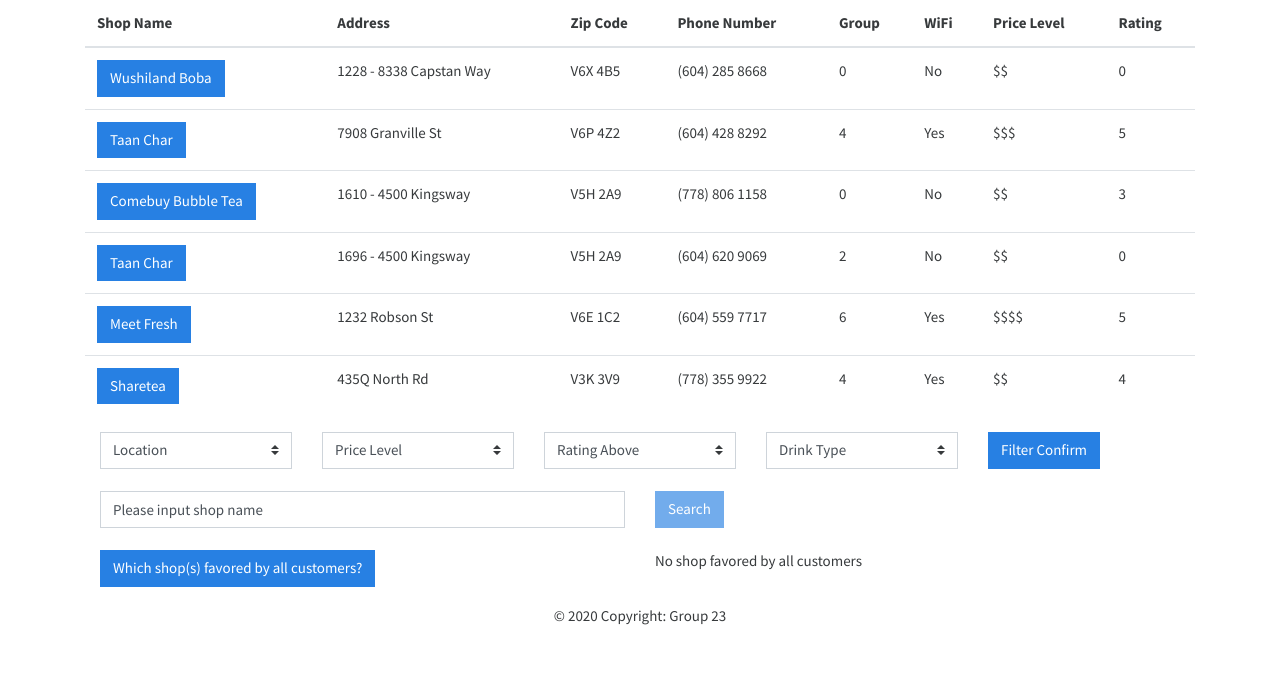
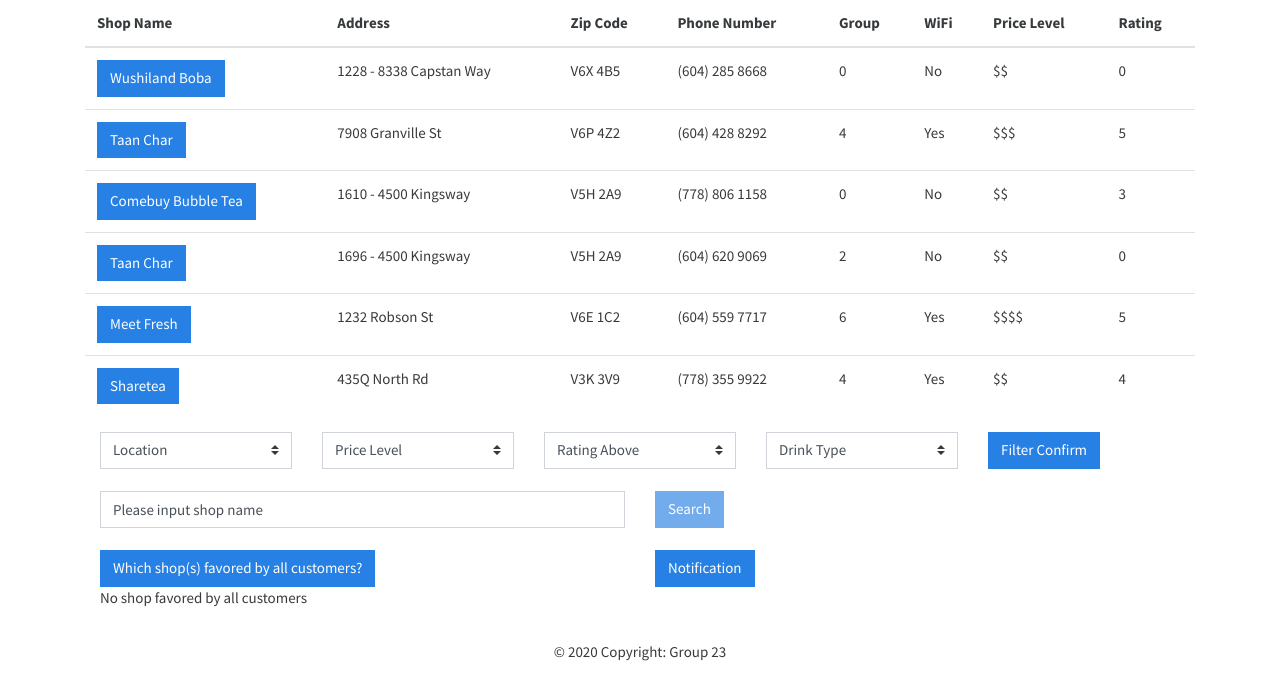
Before and after one commit to GavinTian1991/CPSC304, a PHP site: page /CPSC304/inc/customer.php in a window 1280 px wide. Shown: the part 56-756 px from the top of the page. Run offline with PHP 8.4, Linux system fonts and the light colour scheme; data comes from the database, SQL or seed files in the repository.

Commit message:
Add customer notification

```diff
--- a/inc/customer.php
+++ b/inc/customer.php
@@ -102,6 +102,17 @@
 
         $favoredByAllSearchResult = mysqli_query($conn, $favoredByAllSearchQuery);
         $favoredByAllSearchPosts = mysqli_fetch_all($favoredByAllSearchResult, MYSQLI_ASSOC);
+    }
+
+    if(isset($_POST['change_noti_read'])){
+        if(isset($_SESSION['log_in_customer_id'])) {
+            $curCustomerID = $_SESSION['log_in_customer_id'];
+            $notificationReadQuery = "UPDATE Notification n, Sends_To_Account sta
+            SET n.If_On_Read = 1
+            WHERE n.Notification_ID = sta.Notification_ID AND sta.Account_ID = '$curCustomerID'";
+
+            $notificationReadResult = mysqli_query($conn, $notificationReadQuery);
+        }
     }
 
 
@@ -280,22 +291,77 @@
                 <div class="row">
                     <div class="col-sm">
                         <button type="submit" name="favored_by_all_search" class="btn btn-primary">Which shop(s) favored by all customers?</button>
-                    </div>
-                    <div class="col-sm">
                         <?php if (empty($favoredByAllSearchPosts)): ?>
                             <p>No shop favored by all customers</p>
                         <?php else: ?>
                         <?php foreach($favoredByAllSearchPosts as $favoredByShop) : ?>
                             <div class="row">
                                 <div class="col-sm">
-                                    <p><?php echo $favoredByShop['Shop_Name']?></p>
-                                </div>
-                                <div class="col-sm">
-                                    <p><?php echo $favoredByShop['Zip_Code']?></p>
+                                    <p><?php echo $favoredByShop['Shop_Name']?>   <?php echo $favoredByShop['Zip_Code']?></p>
                                 </div>
                             </div>
                         <?php endforeach; ?>
                         <?php endif; ?>
+                    </div>
+                    <div class="col-sm">
+                        <button id="general_button" type="button" class="btn btn-primary" data-toggle="modal" data-target="#notification_display">
+                            Notification
+                        </button>
+
+
+                    <!-- Modal -->
+                    <div class="modal fade" id="notification_display" tabindex="-1" role="dialog" aria-labelledby="exampleModalLabel" aria-hidden="true">
+                    <div class="modal-dialog" role="document">
+                        <div class="modal-content">
+                        <div class="modal-header">
+                            <h5 class="modal-title" id="exampleModalLabel">Notification</h5>
+                            <button type="button" class="close" data-dismiss="modal" aria-label="Close">
+                            <span aria-hidden="true">&times;</span>
+                            </button>
+                        </div>
+                        <div class="modal-body">
+                            <?php
+                            if(isset($_SESSION['log_in_customer_id'])) {
+                                $curCustomerID = $_SESSION['log_in_customer_id'];
+                                $notificationQuery = "SELECT n.Type, n.Contents, n.If_On_Read, sta.Send_Date FROM Notification n, Sends_To_Account sta
+                                WHERE n.Notification_ID = sta.Notification_ID AND sta.Account_ID = '$curCustomerID'";
+                                $notificationResult = mysqli_query($conn, $notificationQuery);
+                                $notificationPosts = mysqli_fetch_all($notificationResult, MYSQLI_ASSOC);
+                            }
+                            ?>
+                            <?php if (empty($notificationPosts)): ?>
+                                <p>No Notifications</p>
+                            <?php else: ?>
+                                <?php foreach($notificationPosts as $notification) : ?>
+                                    <?php if ($notification['If_On_Read'] == 1): ?>
+                                        <p class="text-muted">
+                                    <?php else: ?>
+                                        <p>
+                                    <?php endif; ?>
+                                    <?php echo $notification['Type']?></p>
+                                    <?php if ($notification['If_On_Read'] == 1): ?>
+                                        <p class="text-muted">
+                                    <?php else: ?>
+                                        <p>
+                                    <?php endif; ?>
+                                    <?php echo $notification['Contents']?>
+                                    <?php
+                                    $cd = $notification['Send_Date'];
+                                    $discdate = date('Y-m-d',strtotime($cd));
+                                    echo $discdate?>
+                                    </p>
+                                <?php endforeach; ?>
+                            <?php endif; ?>
+                        </div>
+                        <div class="modal-footer">
+                            <button type="submit" name="change_noti_read" class="btn btn-secondary">Close</button>
+                        </div>
+                        </div>
+                    </div>
+                    </div>
+                    <!-- Modal -->
+
+
                     </div>
                 </div>
             </div>
--- a/inc/login.php
+++ b/inc/login.php
@@ -2,7 +2,7 @@
     require('config/db.php');
 
 	$msg = '';
-	$msgClass = 'alert-danger';
+	$msgClass = '';
 
 	if(isset($_POST['submit_Customer'])){
 
@@ -27,14 +27,13 @@
 				$curCustomerID = $user['Account_ID'];
 				$_SESSION['log_in_customer'] = $name;
 				$_SESSION['log_in_customer_id'] = $curCustomerID;
-				echo 'log in successfully!';
 				header('Location: customer.php');
 			} else {
 				$msg = 'log failed!';
-				//echo 'ERROR: '. mysqli_error($conn);
 			}
 		} else {
 			$msg = 'Please fill in all fields';
+			$msgClass = 'alert-danger';
 		}
 	}
 
```
